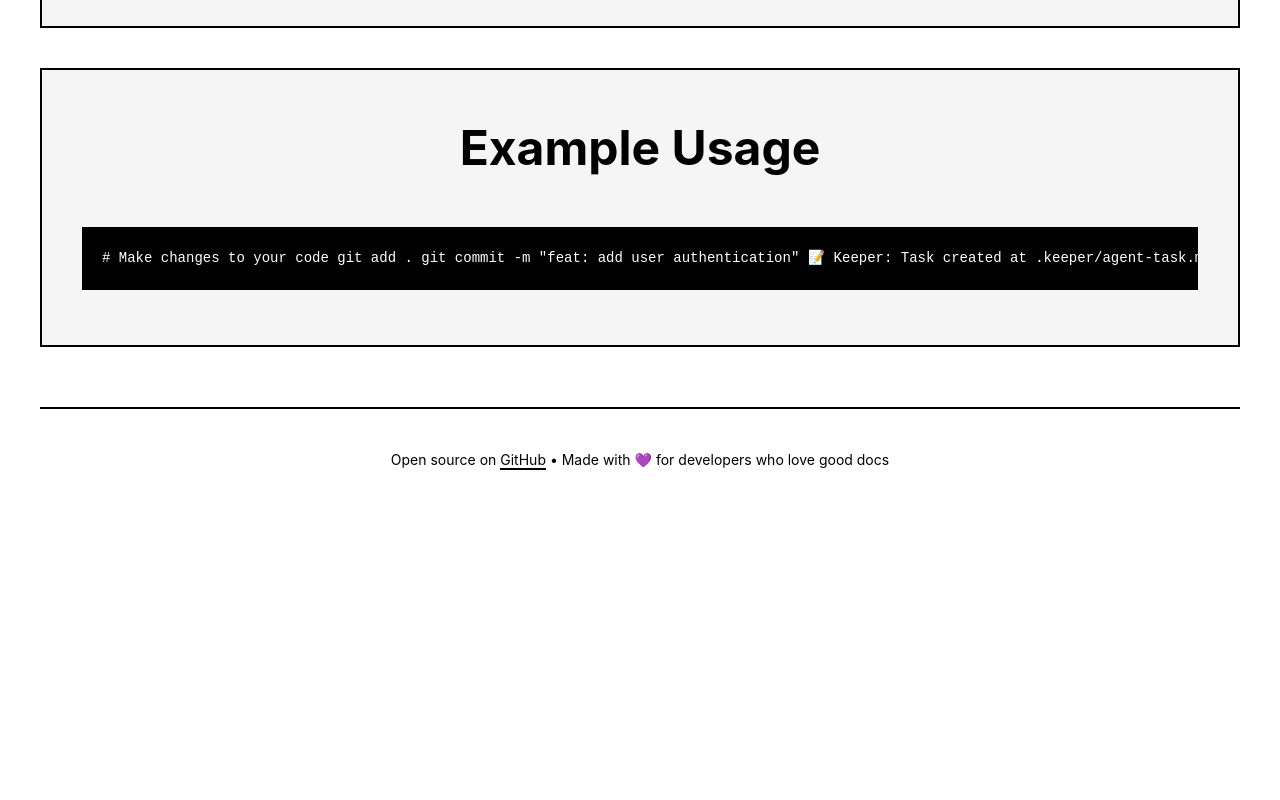
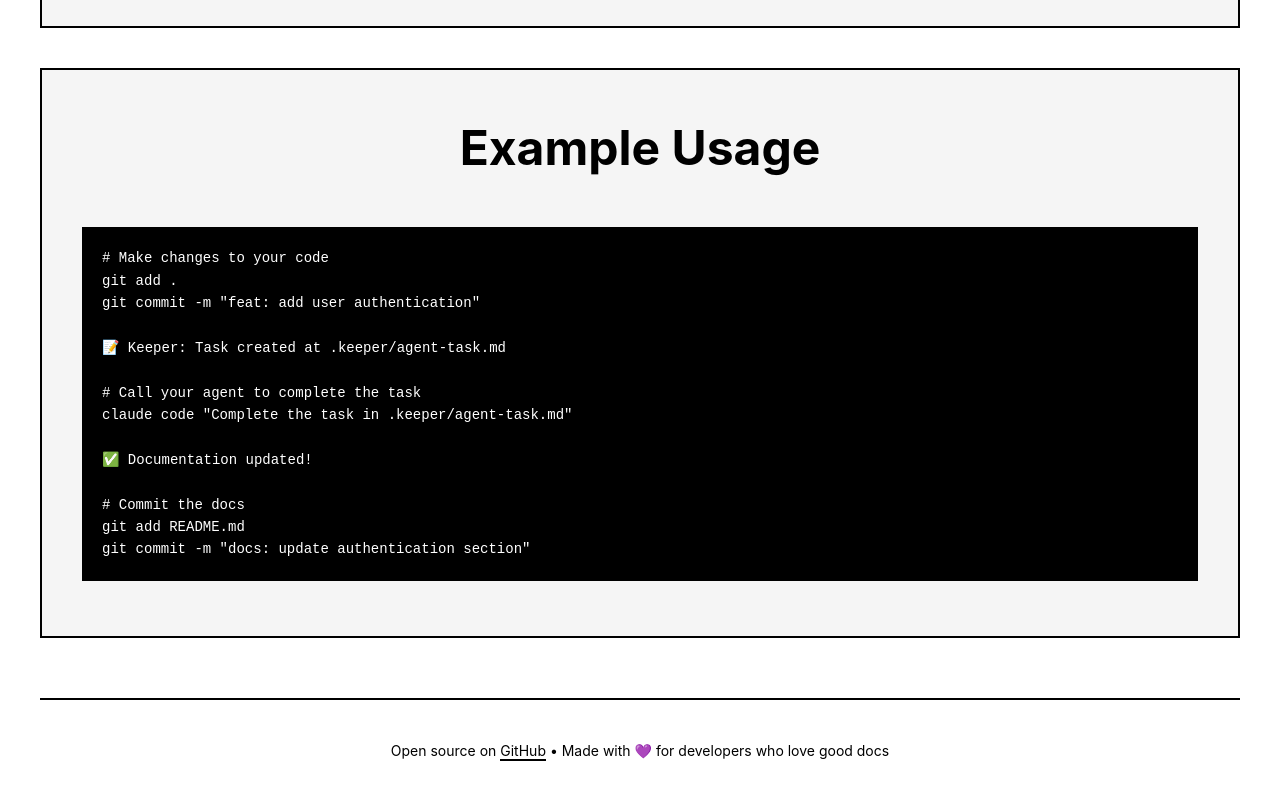
Before and after one commit to DigitalCreationsCo/keeper, a website: page docs/index.html in a window 1280 px wide. Shown: the part 2028-2828 px from the top of the page. Before the commit the page ends 2579 px from the top, so only its background shows below. Drawn offline with Linux system fonts and the light colour scheme.

Commit message:
Fix HTML code block formatting in index.html

```diff
--- a/docs/index.html
+++ b/docs/index.html
@@ -372,7 +372,7 @@
         <div class="how-it-works">
             <h2>Example Usage</h2>
             <div class="command-box">
-                <code># Make changes to your code
+                <code style="white-space:pre-line;"># Make changes to your code
 git add .
 git commit -m "feat: add user authentication"
 
```
